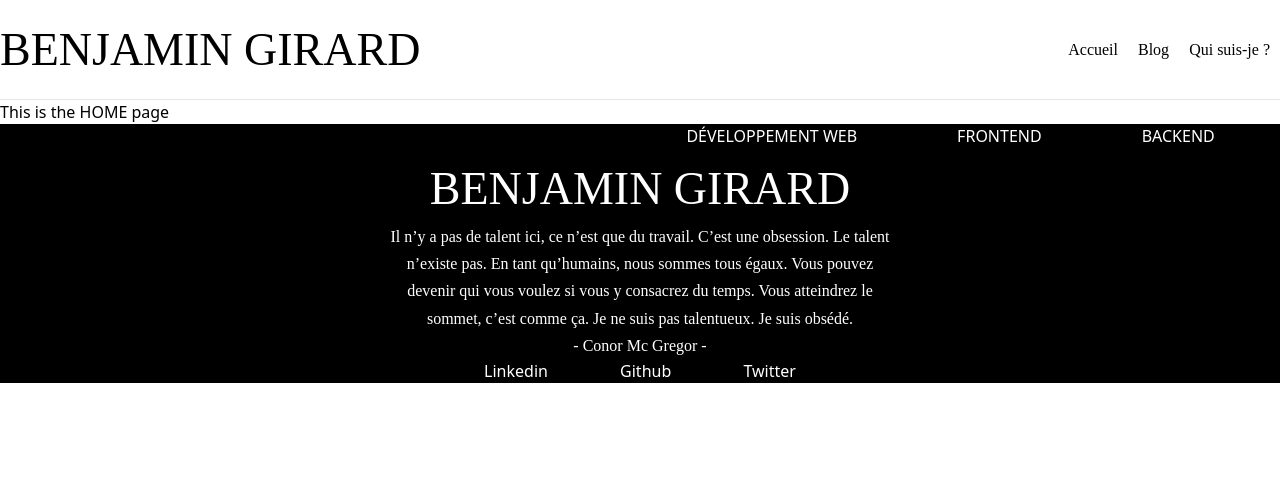
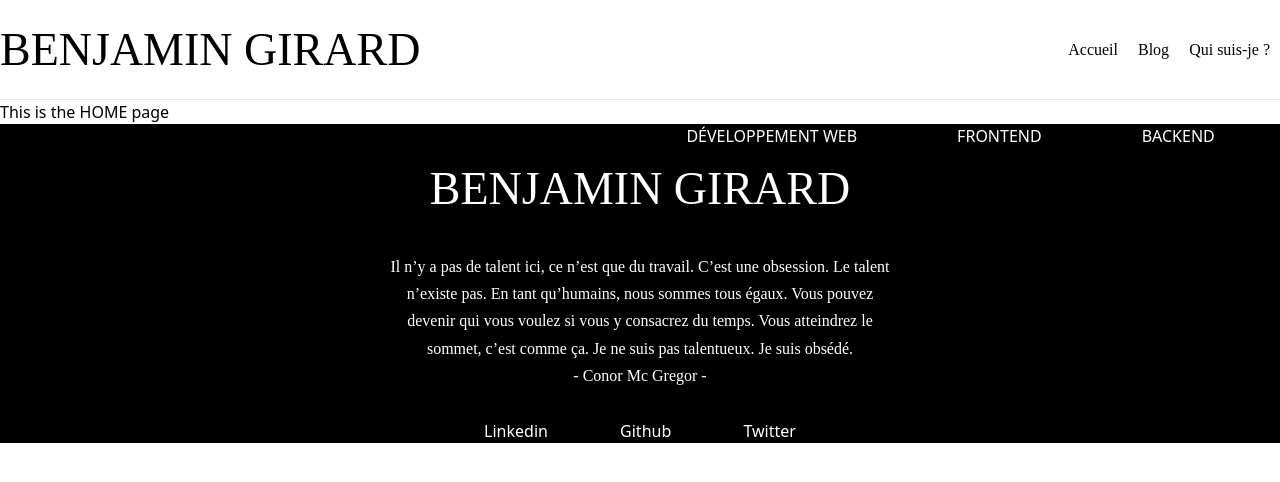
Before and after one commit to benaor/_nextjs_blog-benjamin, a Next.js app: page /Home/Home in a window 1280 px wide. Shown: the top 482 px of the page. Built offline with nearby package versions, Linux system fonts and the light colour scheme.

Commit message:
Add style in props

```diff
--- a/components/molecules/Citation/Citation.tsx
+++ b/components/molecules/Citation/Citation.tsx
@@ -3,14 +3,17 @@ import { PropType } from './Citation.types'
 
 const Citation: React.FunctionComponent<PropType> = ({
   children,
-  author = 'Artiste inconnu'
+  author = 'Artiste inconnu',
+  style
 }: PropType) => {
   const styles: React.CSSProperties = {
     width: '40%',
+    padding: '30px 0',
     margin: 'auto',
     textAlign: 'center',
     fontFamily: 'Abhaya-libre',
-    lineHeight: '1.7'
+    lineHeight: '1.7',
+    ...style
   }
 
   return (
--- a/components/molecules/Citation/Citation.types.ts
+++ b/components/molecules/Citation/Citation.types.ts
@@ -1,6 +1,7 @@
-import { ReactNode } from 'react'
+import { CSSProperties, ReactNode } from 'react'
 
 export type PropType = {
   children: ReactNode
   author?: string
+  style?: CSSProperties
 }
```
